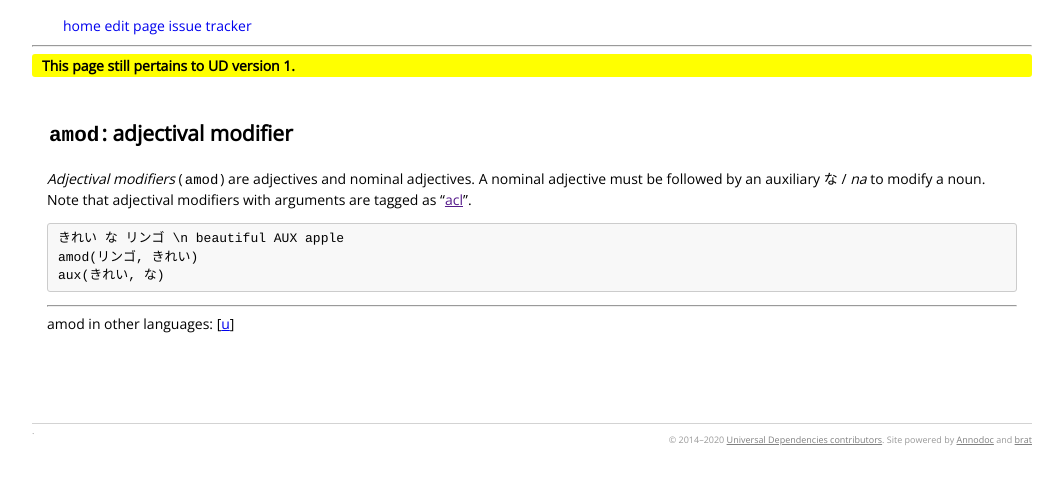
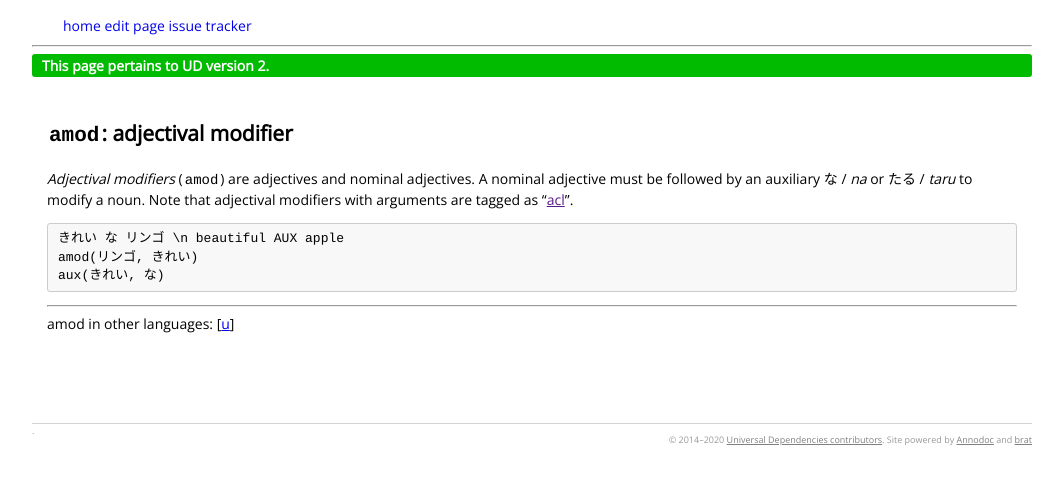
Before and after one commit to udjapanese/docs, a Jekyll site: the page built from _ja/dep/amod.md, in a window 1280 px wide. Shown: the top 485 px of the page, without its empty margins (108-1171 px from the left). Built offline with Jekyll 4.4.1, drawn with Linux system fonts in a browser that asks for light colours; nearby versions of some CDN libraries; comment, search, counter and statistics services are not loaded.

Commit message:
Update amod.md

```diff
--- a/_ja/dep/amod.md
+++ b/_ja/dep/amod.md
@@ -2,10 +2,11 @@
 layout: relation
 title: 'amod'
 shortdef: 'adjectival modifier'
+udver: '2'
 ---
 
 *Adjectival modifiers* (`amod`) are adjectives and nominal adjectives.
-A nominal adjective must be followed by an auxiliary な / *na* to modify a noun.
+A nominal adjective must be followed by an auxiliary な / *na* or たる / *taru* to modify a noun.
 Note that adjectival modifiers with arguments are tagged as "[acl]()".
 
 ~~~ sdparse
```
